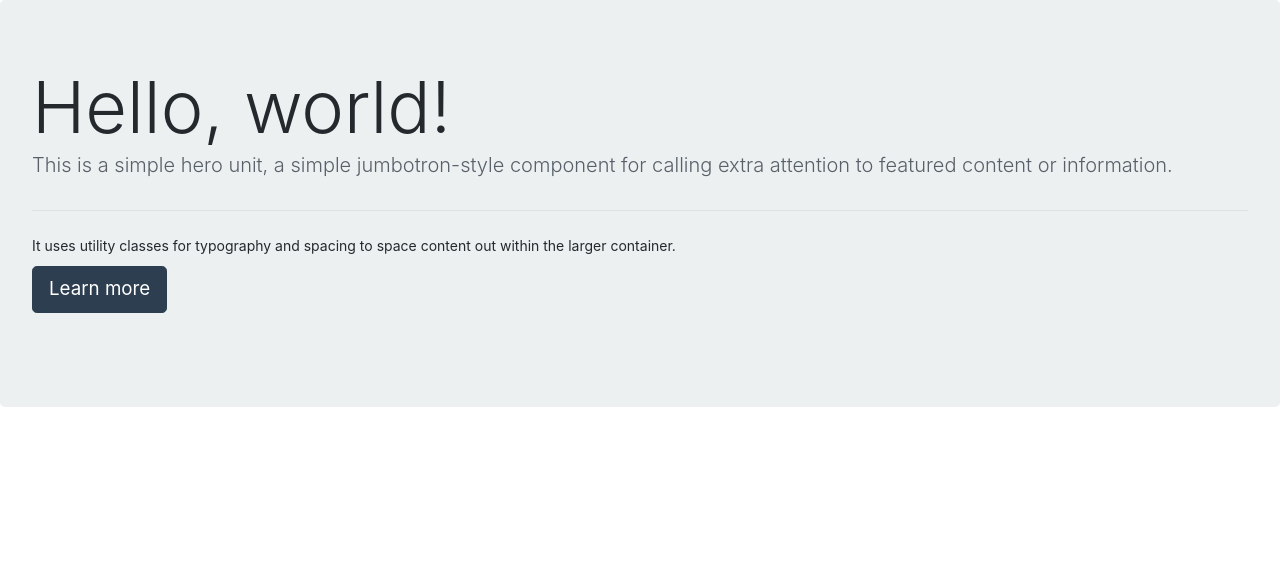
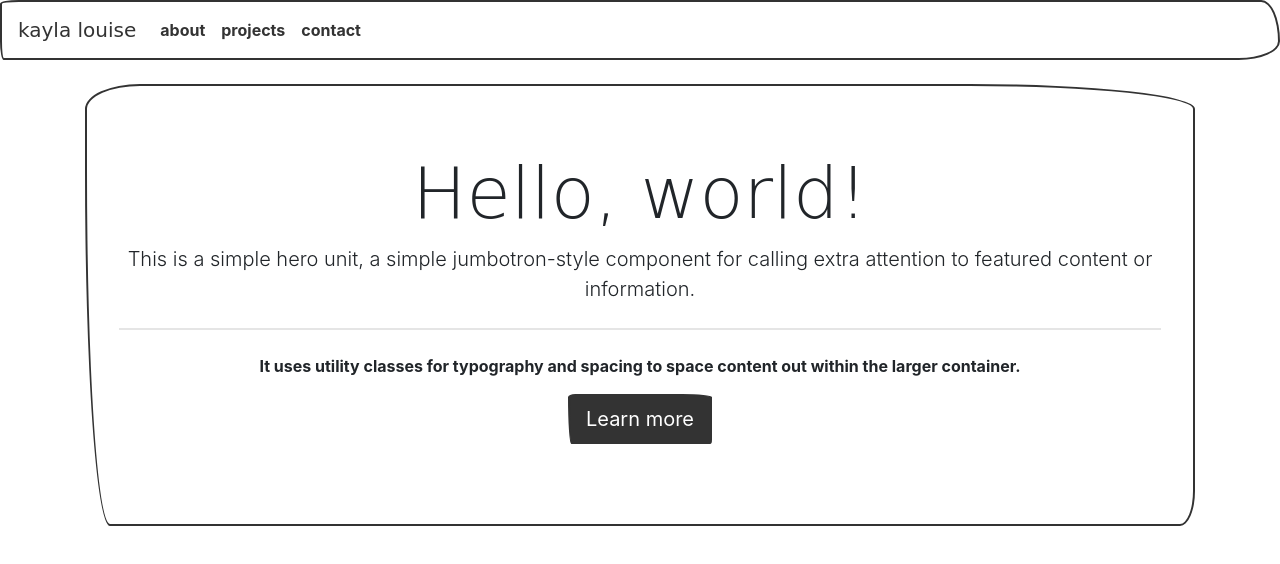
Before and after one commit to americanmouths/americanmouths.github.io, a plain HTML site: page _site/index.html in a window 1280 px wide. Drawn offline with nearby package versions, Linux system fonts and the light colour scheme; files that its build step writes are made by us from their sources; a web font is replaced by a local one.

Commit message:
install bootstrap theme

```diff
--- a/_site/feed.xml
+++ b/_site/feed.xml
@@ -1 +1 @@
-<?xml version="1.0" encoding="utf-8"?><feed xmlns="http://www.w3.org/2005/Atom" ><generator uri="https://jekyllrb.com/" version="3.8.5">Jekyll</generator><link href="http://localhost:4000/feed.xml" rel="self" type="application/atom+xml" /><link href="http://localhost:4000/" rel="alternate" type="text/html" /><updated>2019-08-20T15:03:36-07:00</updated><id>http://localhost:4000/feed.xml</id><title type="html">Portfolio</title><subtitle>A personal portfolio website</subtitle></feed>
+<?xml version="1.0" encoding="utf-8"?><feed xmlns="http://www.w3.org/2005/Atom" ><generator uri="https://jekyllrb.com/" version="3.8.5">Jekyll</generator><link href="http://localhost:4000/feed.xml" rel="self" type="application/atom+xml" /><link href="http://localhost:4000/" rel="alternate" type="text/html" /><updated>2019-08-20T15:21:20-07:00</updated><id>http://localhost:4000/feed.xml</id><title type="html">Portfolio</title><subtitle>A personal portfolio website</subtitle></feed>
--- a/_site/index.html
+++ b/_site/index.html
@@ -3,25 +3,46 @@
 
 <head>
   <title>americanmouths</title>
-  <link rel="stylesheet" href="https://stackpath.bootstrapcdn.com/bootswatch/4.3.1/flatly/bootstrap.min.css">
-  <link href="font-awesome/css/font-awesome.min.css" rel="stylesheet" type="text/css" />
-  <link href="css/nivo-lightbox.css" rel="stylesheet" />
-  <link href="css/nivo-lightbox-theme/default/default.css" rel="stylesheet" type="text/css" />
-  <link href="css/animations.css" rel="stylesheet" />
-  <link href="css/style.css" rel="stylesheet">
-  <link href="color/default.css" rel="stylesheet">
-  <link href="css/custom.css" rel="stylesheet">
+  <link href="https://stackpath.bootstrapcdn.com/bootswatch/4.3.1/sketchy/bootstrap.min.css" rel="stylesheet"
+    integrity="sha384-N8DsABZCqc1XWbg/bAlIDk7AS/yNzT5fcKzg/TwfmTuUqZhGquVmpb5VvfmLcMzp" crossorigin="anonymous">
 </head>
 
+<body>
+  <nav class="navbar navbar-expand-lg navbar-light bg-light">
+    <a class="navbar-brand" href="#">kayla louise</a>
+    <button class="navbar-toggler" type="button" data-toggle="collapse" data-target="#navbarColor03"
+      aria-controls="navbarColor03" aria-expanded="false" aria-label="Toggle navigation">
+      <span class="navbar-toggler-icon"></span>
+    </button>
+
+    <div class="collapse navbar-collapse" id="navbarColor03">
+      <ul class="navbar-nav mr-auto">
+        <li class="nav-item active">
+          <a class="nav-link" href="#">about<span class="sr-only">(current)</span></a>
+        </li>
+        <li class="nav-item">
+          <a class="nav-link" href="#">projects</a>
+        </li>
+        <li class="nav-item">
+          <a class="nav-link" href="#">contact</a>
+        </li>
+      </ul>
+    </div>
+  </nav>
+  <div class="container mt-4">
     <div class="jumbotron">
+      <center>
         <h1 class="display-3">Hello, world!</h1>
-  <p class="lead">This is a simple hero unit, a simple jumbotron-style component for calling extra attention to featured
-    content or information.</p>
+        <p class="lead">This is a simple hero unit, a simple jumbotron-style component for calling extra attention to
+          featured content or information.</p>
         <hr class="my-4">
         <p>It uses utility classes for typography and spacing to space content out within the larger container.</p>
         <p class="lead">
           <a class="btn btn-primary btn-lg" href="#" role="button">Learn more</a>
         </p>
+      </center>
     </div>
+  </div>
+</body>
 
 </html>
--- a/_site/sitemap.xml
+++ b/_site/sitemap.xml
@@ -2,6 +2,6 @@
 <urlset xmlns:xsi="http://www.w3.org/2001/XMLSchema-instance" xsi:schemaLocation="http://www.sitemaps.org/schemas/sitemap/0.9 http://www.sitemaps.org/schemas/sitemap/0.9/sitemap.xsd" xmlns="http://www.sitemaps.org/schemas/sitemap/0.9">
 <url>
 <loc>http://localhost:4000/</loc>
-<lastmod>2019-08-20T15:03:36-07:00</lastmod>
+<lastmod>2019-08-20T15:18:27-07:00</lastmod>
 </url>
 </urlset>
```
Also changed, not shown: index.html (+31 -10 lines), 1 other file. Lines whose indentation alone changed are shown as unchanged.
